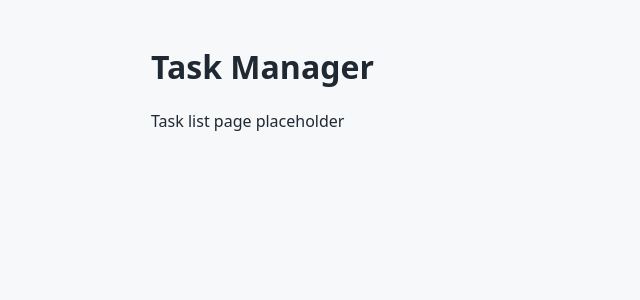
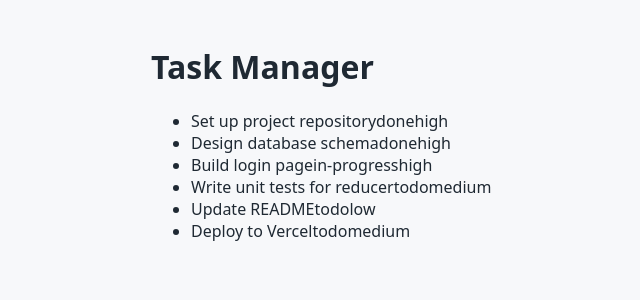
Before and after one commit to DAMI333N/taskflow-web, a React (Vite) app: page /tasks in a window 1280 px wide. Shown: the top 300 px of the page, without its empty margins (105-745 px from the left). Built offline with nearby package versions, Linux system fonts and the light colour scheme.

Commit message:
feat: render seeded tasks through context in TaskList

```diff
--- /dev/null
+++ b/src/components/TaskItem.jsx
@@ -0,0 +1,10 @@
+// src/components/TaskItem.jsx
+export default function TaskItem({ task }) {
+  return (
+    <li className="task-item">
+      <span className="task-title">{task.title}</span>
+      <span className={`badge badge-${task.status}`}>{task.status}</span>
+      <span className="priority">{task.priority}</span>
+    </li>
+  );
+}
--- /dev/null
+++ b/src/components/TaskList.jsx
@@ -0,0 +1,19 @@
+// src/components/TaskList.jsx
+import { useTasks } from '../context/TaskContext.jsx';
+import TaskItem from './TaskItem.jsx';
+
+export default function TaskList() {
+  const { filteredTasks } = useTasks();
+
+  if (filteredTasks.length === 0) {
+    return <p>No tasks match this filter.</p>;
+  }
+
+  return (
+    <ul className="task-list">
+      {filteredTasks.map((task) => (
+        <TaskItem key={task.id} task={task} />
+      ))}
+    </ul>
+  );
+}
--- a/src/pages/TaskListPage.jsx
+++ b/src/pages/TaskListPage.jsx
@@ -1,4 +1,10 @@
 // src/pages/TaskListPage.jsx
+import TaskList from '../components/TaskList.jsx';
+
 export default function TaskListPage() {
-  return <p>Task list page placeholder</p>;
+  return (
+    <section>
+      <TaskList />
+    </section>
+  );
 }
```
